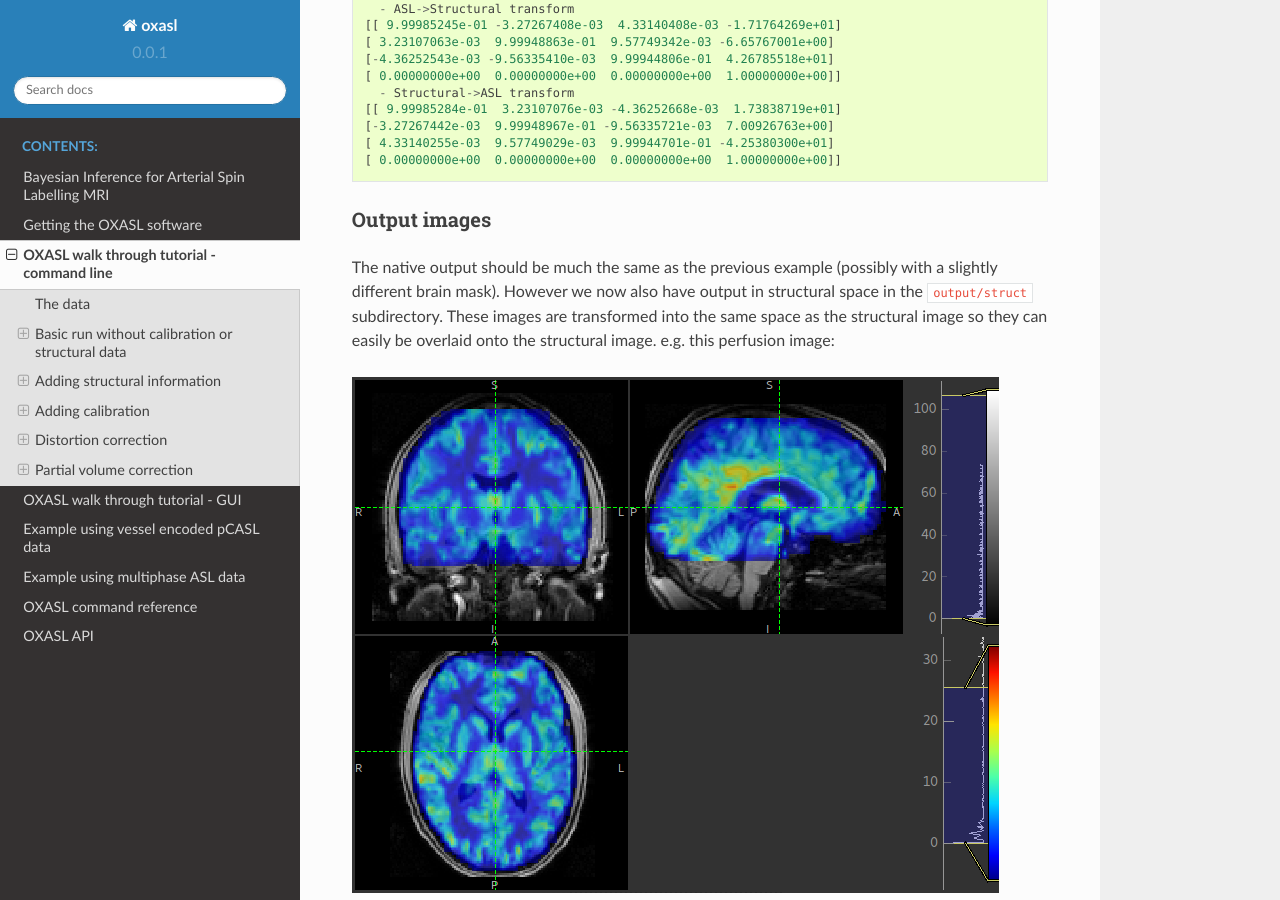
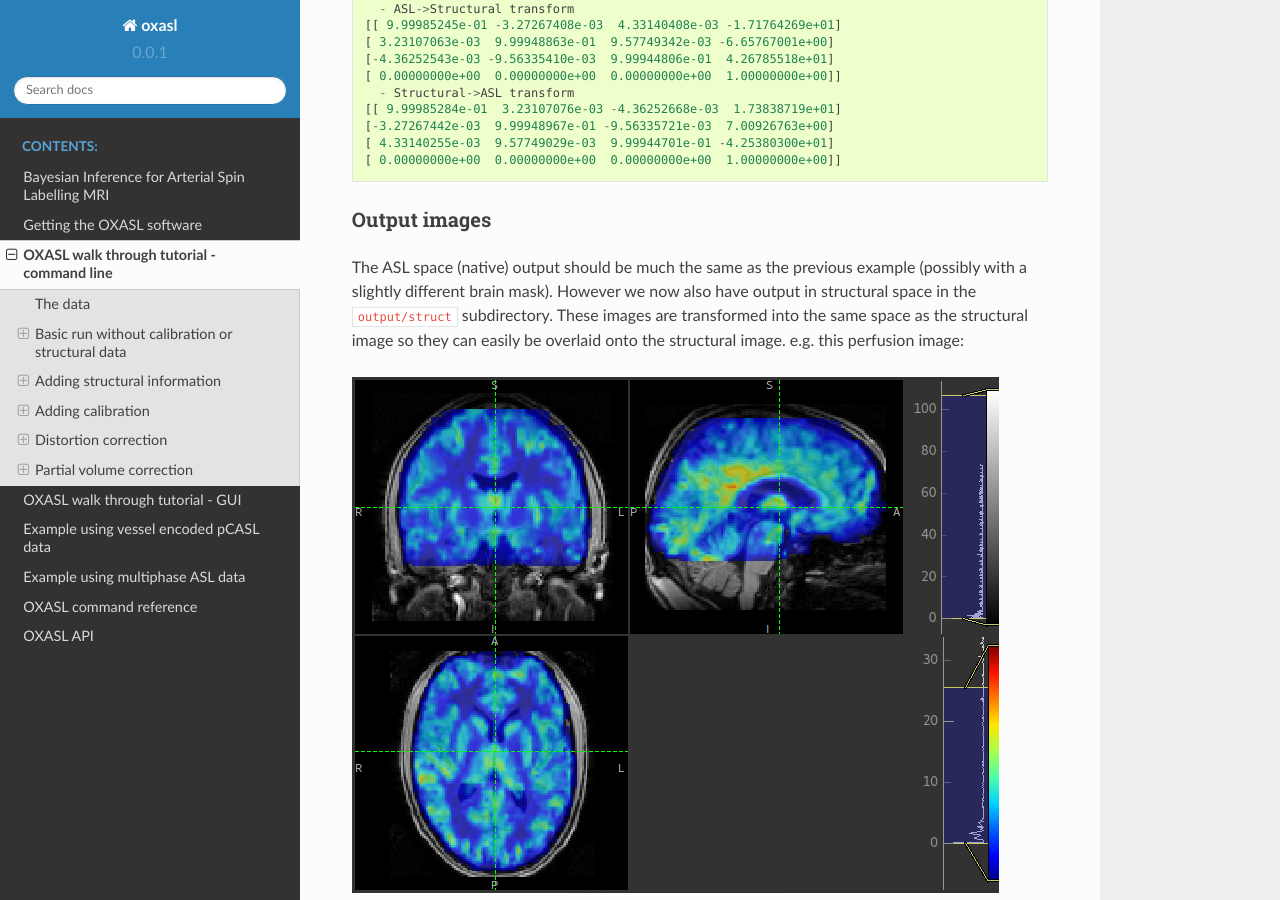
Before and after one commit to physimals/oxasl, a Sphinx documentation site: the page built from doc/walkthrough_cl.rst, in a window 1280 px wide and 900 px high, scrolled down 8400 px. Built offline with Sphinx 7.4.7 and the Read the Docs theme 2.0.0, drawn with Linux system fonts in a browser that asks for light colours; some of the changed text lies outside the part shown.

Commit message:
Updated for asl->native switch

```diff
--- a/doc/oxasl.rst
+++ b/doc/oxasl.rst
@@ -185,7 +185,7 @@
                     Output directory
 --overwrite         Overwrite output directory if it already exists
 -m MASK, --mask=MASK
-                    Brain mask image in native ASL space
+                    Brain mask image in ASL space
 --optfile=OPTFILE   File containing additional options
 --debug             Debug mode
 --version           show program's version number and exit
--- a/doc/walkthrough_cl.rst
+++ b/doc/walkthrough_cl.rst
@@ -64,7 +64,7 @@
 data you have given::
 
     Initialising structural data
-    - No structural data supplied - output will be native space only
+    - No structural data supplied - output will be ASL space only
 
     Applying preprocessing corrections
     - Data transformations
@@ -281,7 +281,7 @@
 Output images
 ^^^^^^^^^^^^^
 
-The native output should be much the same as the previous example (possibly with a slightly
+The ASL space (native) output should be much the same as the previous example (possibly with a slightly
 different brain mask). However we now also have output in structural space in the ``output/struct``
 subdirectory. These images are transformed into the same space as the structural image so they
 can easily be overlaid onto the structural image. e.g. this perfusion image:
@@ -373,7 +373,7 @@
 range is different and should be comparable between different calibrated scans.
 
 .. image:: images/calib_perfusion.png
-   :alt: Calibrated perfusion in native space
+   :alt: Calibrated perfusion in ASL space
 
 Summary report
 ^^^^^^^^^^^^^^
@@ -441,7 +441,7 @@
 The largest difference is at the anterior end which corresponds to ``--pedir=y``.
 
 .. image:: images/distcorr_perfusion_compare.png
-   :alt: Calibrated perfusion in native space
+   :alt: Calibrated perfusion in ASL space
 
 Summary report
 ^^^^^^^^^^^^^^
```
Also changed, not shown: other parts of doc/walkthrough_cl.rst (+1 -1 lines).
